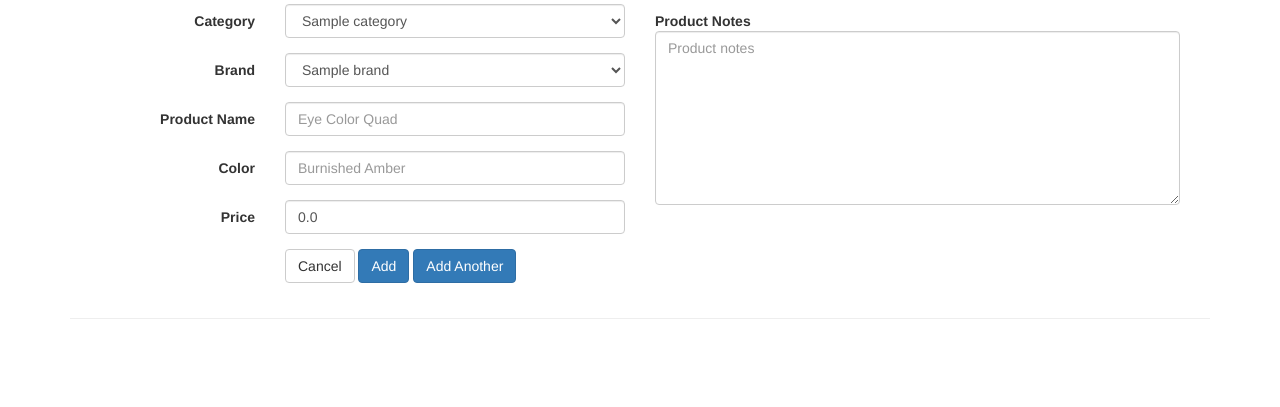
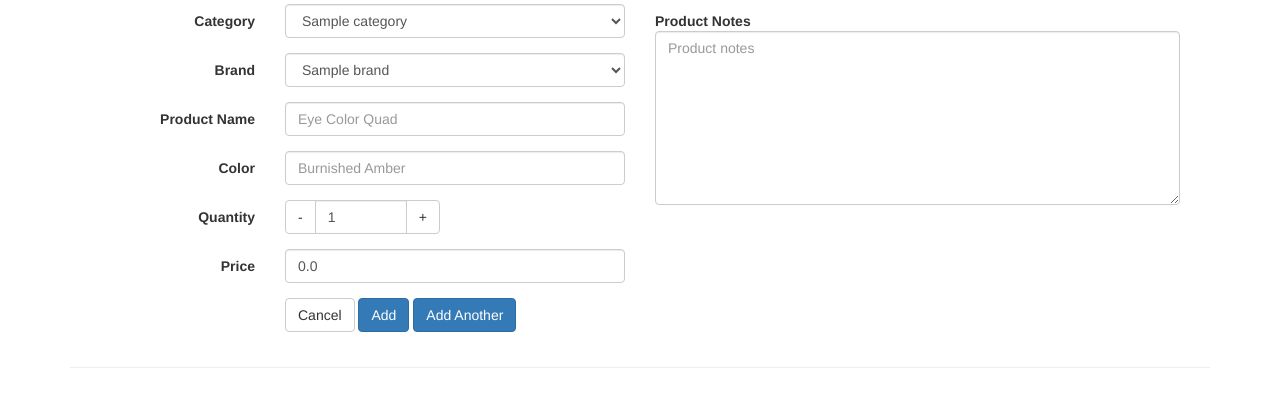
Before and after one commit to seafoodfriedrice/cakes, a Flask app: page /product/add in a window 1280 px wide. Shown: the part 196-603 px from the top of the page. Run offline with Flask 2, Linux system fonts and the light colour scheme; tables that the repository leaves empty hold one stand-in row (values such as "Sample post"); some libraries are stand-ins or nearby versions.

Commit message:
Add product.quantity to be processed from product_add.html

```diff
--- a/cakes/templates/product_add.html
+++ b/cakes/templates/product_add.html
@@ -5,7 +5,30 @@
     <li class="active">Add</li>
 </ol>
 <h2>Add Product</h2>
+
 <hr />
+
+<script type="text/javascript">
+$(document).ready(function() {
+    $(".quantity-btn").on("click", function() {
+        var button = $(this);
+        var oldValue = button.closest('.quantity-group').find('input#quantity-input').val();
+
+        if (button.text() == "+") {
+            var newValue = parseFloat(oldValue) + 1;
+        } else {
+            if (oldValue > 0) {
+                var newValue = parseFloat(oldValue) - 1;
+            } else {
+                newValue = 0;
+            }
+        }
+
+        button.closest('.quantity-group').find('input#quantity-input').val(newValue);
+    });
+});
+</script>
+
 <div class="container-fluid">
 
     <form role="form" method="POST" class="form-horizontal">
@@ -55,11 +78,25 @@
             </div>
         </div>
         <div class="form-group">
+            <label for="quantity" class="col-sm-4 control-label">Quantity</label>
+            <div class="col-sm-4">
+                <div class="input-group quantity-group">
+                    <span class="input-group-btn">
+                        <button class="btn btn-default quantity-btn" type="button">-</button>
+                    </span>
+                    <input type="text" class="form-control" id="quantity-input" name="quantity" value="1">
+                    <span class="input-group-btn">
+                        <button class="btn btn-default quantity-btn" type="button">+</button>
+                    </span>
+                </div>
+            </div>
+        </div>
+        <div class="form-group">
             <label for="price" class="col-sm-4 control-label">Price</label>
             <div class="col-sm-8">
                 {# Display previous product color if Add Another was pressed #}
                 {% if product -%}
-                <input type="text" class="form-control" id="price" name="price" value="{{ product.price }}">
+                <input type="text" class="form-control" id="price" name="price" value="{% if product.price %}{{ product.price }}{% else %}0.0{% endif %}">
                 {% else %}
                 <input type="text" class="form-control" id="price" name="price" value="0.0">
                 {% endif %}
--- a/cakes/views.py
+++ b/cakes/views.py
@@ -40,6 +40,8 @@ def product_add():
 
         if request.form["price"] != None:
             product.price = request.form["price"]
+
+        product.quantity = request.form["quantity"]
 
         product.color = request.form.get("color", "").strip()
         product.notes = Notes()
```
